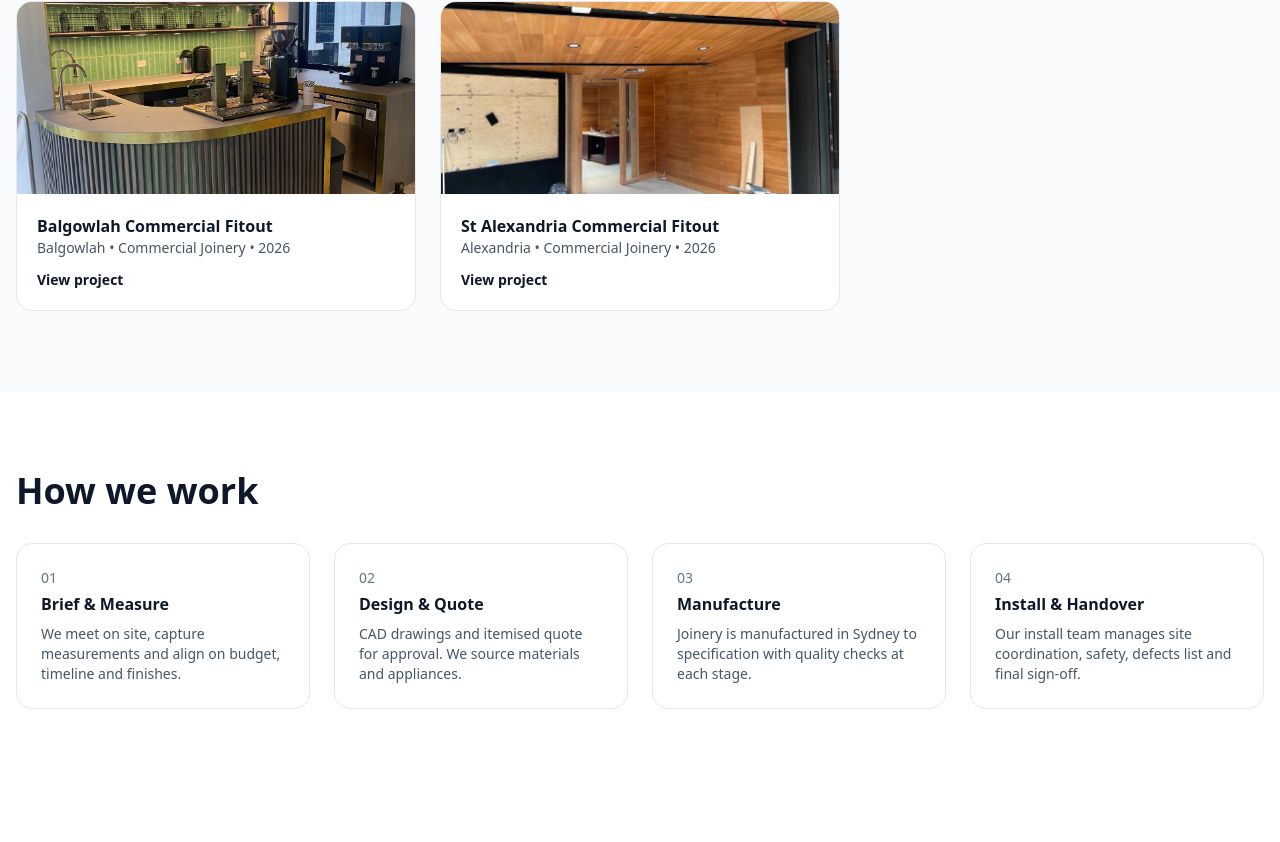
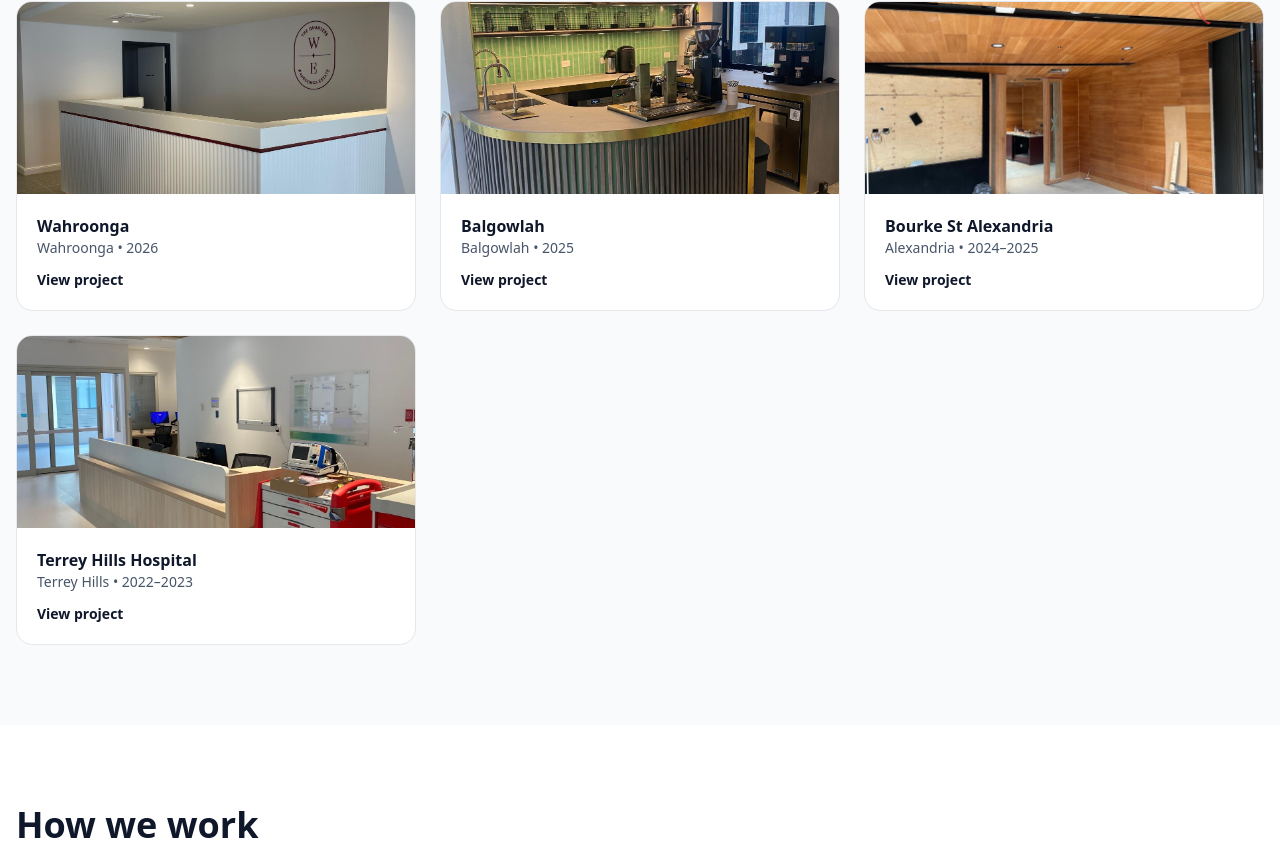
Before and after one commit to GMCandres/GMC, a React (Vite) app: page / in a window 1280 px wide. Shown: the part 3576-4418 px from the top of the page. Built offline with nearby package versions, Linux system fonts and the light colour scheme.

Commit message:
Update Projects.jsx

```diff
--- a/src/components/Projects.jsx
+++ b/src/components/Projects.jsx
@@ -37,14 +37,24 @@ const terreyHillsGallery = loadImages(
 
 const projects = [
   {
-    title: "Balgowlah Commercial Fitout",
-    details: "Balgowlah • Commercial Joinery • 2026",
+    title: "Wahroonga",
+    details: "Wahroonga • 2026",
+    gallery: wahroongaGallery,
+  },
+  {
+    title: "Balgowlah",
+    details: "Balgowlah • 2025",
     gallery: balgowlahGallery,
   },
   {
-    title: "St Alexandria Commercial Fitout",
-    details: "Alexandria • Commercial Joinery • 2026",
+    title: "Bourke St Alexandria",
+    details: "Alexandria • 2024–2025",
     gallery: stAlexandriaGallery,
+  },
+  {
+    title: "Terrey Hills Hospital",
+    details: "Terrey Hills • 2022–2023",
+    gallery: terreyHillsGallery,
   },
 ]
 
```
